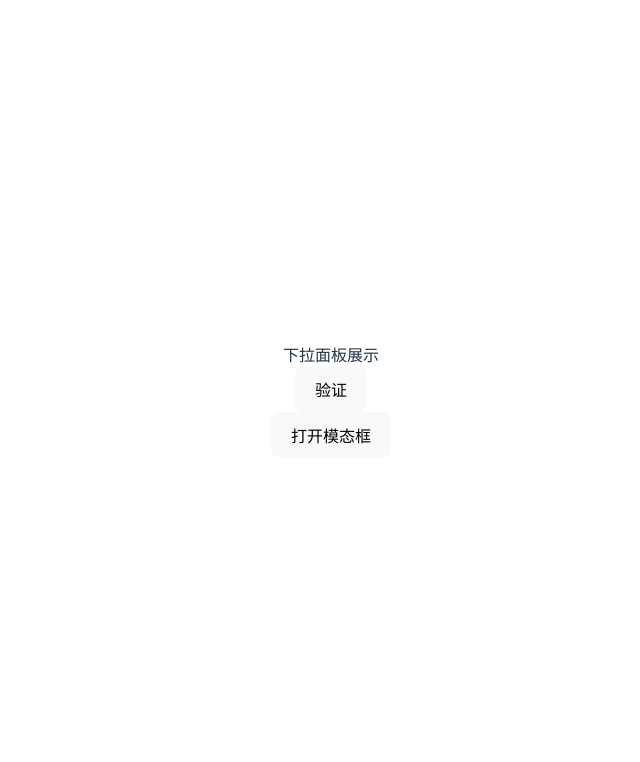
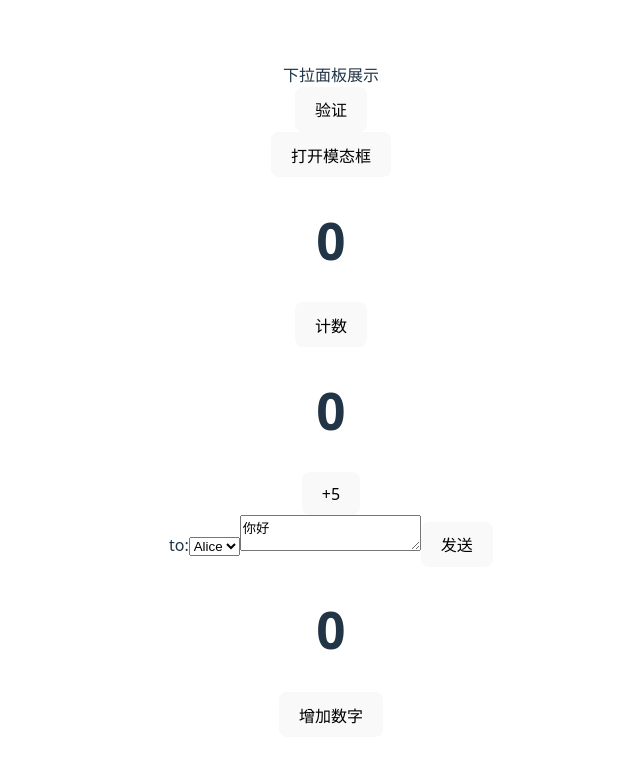
Before and after one commit to slow123top/react-vite, a React (Vite) app: page / in a window 1280 px wide. Shown: the top 762 px of the page, without its empty margins (309-949 px from the left). Built offline with nearby package versions, Linux system fonts and the light colour scheme; the HTML template or start-up script is replaced by a standard one.

Commit message:
实践state以及属性透传

```diff
--- a/src/App.tsx
+++ b/src/App.tsx
@@ -1,7 +1,11 @@
-import { useState,useRef } from 'react'
+import { useState, useRef, ComponentLifecycle } from 'react'
 import { OriginTable } from './components/origins/table'
 import Dialog from './components/origins/dialog/Dialog'
 import Dropdown from './components/dropdown/Dropdown'
+import StateDemo from './demo/StateDemo';
+import StateDemoTime from './demo/StateDemoTime';
+import StateDemoForm from './demo/StateDemoAlice';
+import StateDemoUpdateFunction from './demo/StateDemoUpdateFunction';
 import './App.css'
 
 function App() {
@@ -9,12 +13,12 @@ function App() {
   const [open, setOpen] = useState<boolean>(false);
   const data = [
     {
-      title:'选项1',
-      clickEvent:()=>{console.log(111);}
+      title: '选项1',
+      clickEvent: () => { console.log(111); }
     },
     {
-      title:'选项2',
-      clickEvent:()=>{console.log(222);}
+      title: '选项2',
+      clickEvent: () => { console.log(222); }
     }
   ];
   return (
@@ -26,22 +30,29 @@ function App() {
 
         <Dialog
           open={open}
-        close={function(){setOpen(e=>!e)}}
+          close={function () { setOpen(e => !e) }}
         // afterClose={function(){console.log('AAA')}}
         >
           aaaaaaa
         </Dialog>
       </div>
-      <button onClick={function(e){
+      <button onClick={function (e) {
         e.stopPropagation();
-        setOpen(o=>!o)
+        setOpen(o => !o)
       }}>验证</button>
       {/* <OriginDialog afterClose={function(){console.log('aaa')}}><span>AAAA</span></OriginDialog> */}
-      <div><button onClick={function(){
-        Dialog.show({title:'AAAA',
-        afterClose:function(){console.log('AAA')}}) }}>
+      <div><button onClick={function () {
+        Dialog.show({
+          title: 'AAAA',
+          afterClose: function () { console.log('AAA') }
+        })
+      }}>
         打开模态框</button>
       </div>
+      <StateDemo />
+      <StateDemoTime />
+      <StateDemoForm></StateDemoForm>
+      <StateDemoUpdateFunction />
     </>
   )
 }
--- a/src/components/dropdown/Dropdown.tsx
+++ b/src/components/dropdown/Dropdown.tsx
@@ -3,12 +3,14 @@ import { createRoot } from "react-dom/client";
 import './Dropdown.css';
 
 export default function Dropdown({ title, data }) {
-    const [show , setShow] = useState(false);
-    const [isPending,startTransition] = useTransition();
+    const [show, setShow] = useState(false);
+    const [isPending, startTransition] = useTransition();
 
     return (
-        <div onClick={function () { startTransition(()=>{
-            setShow(state=>!state)})
+        <div onClick={function () {
+            startTransition(() => {
+                setShow(state => !state)
+            })
         }}>
             <div>{title}</div>
             <DropdownItemList data={data} show={show}></DropdownItemList>
@@ -36,17 +38,19 @@ function DropdownItem({ title, clickEvent }) {
 }
 
 
-function DropdownItemList({data, show}) {
+function DropdownItemList(listData: { data: any[], show: boolean }) {
     const menuRef = useRef(null);
 
-    useEffect(()=>{
-        if(menuRef.current){
+    useEffect(() => {
+        if (menuRef.current) {
             document.body.appendChild(menuRef.current);
         }
     })
-    const dropdownItems = data.map((item: { title: string; clickEvent: () => void; }) => <DropdownItem key={item.title} title={item.title} clickEvent={item.clickEvent}></DropdownItem>);
+    const dropdownItems = listData.data.map((item: { title: string; clickEvent: () => void; }) =>
+        <DropdownItem key={item.title} title={item.title} clickEvent={item.clickEvent}></DropdownItem>);
     return (
-        <div ref={menuRef} className={show ? 'show' : 'hide'}>
+        <div ref={menuRef} className={listData.show ? 'show' : 'hide'}
+        style={{transition:'2s'}}>
             {dropdownItems}
         </div>
     )
--- /dev/null
+++ b/src/demo/StateDemo.tsx
@@ -0,0 +1,18 @@
+import { useState } from 'react';
+function Counter() {
+    const [number, setNumber] = useState(0);
+    return (
+        <>
+            <h1>{number}</h1>
+            <button onClick={() => {
+                setNumber(number + 1);
+                setNumber(number + 1);
+                setNumber(number + 1);
+            }}>
+                计数
+            </button>
+        </>
+    )
+}
+
+export default Counter;
--- /dev/null
+++ b/src/demo/StateDemoAlice.tsx
@@ -0,0 +1,27 @@
+import { FormEventHandler, useState } from "react";
+
+export default function Form() {
+    const [to, setTo] = useState('Alice');
+    const [message, setMessage] = useState('你好');
+
+    function handleSubmit(e: any) {
+        e.preventDefault();
+        setTimeout(() => {
+            alert(`你向 ${to} 说了${message}`);
+        }, 5000);
+    }
+    return <form onSubmit={handleSubmit}>
+        <label>
+            to:{''}
+            <select value={to} onChange={e => setTo(e.target.value)}>
+                <option value="Alice">Alice</option>
+                <option value="Bob">Bob</option>
+            </select>
+        </label>
+        <textarea placeholder="Message" value={message} onChange={e => setMessage(e.target.value)}>
+        </textarea>
+        <button type="submit">
+            发送
+        </button>
+    </form>
+}
--- /dev/null
+++ b/src/demo/StateDemoTime.tsx
@@ -0,0 +1,13 @@
+import {useState} from 'react';
+export default function Counter(){
+    const [number,setNumber] = useState(0);
+    return  <>
+    <h1>{number}</h1>
+    <button onClick={() => {
+      setNumber(number + 5);
+      setTimeout(()=>{
+        alert(number);
+      });
+    }}>+5</button>
+  </>
+}
--- /dev/null
+++ b/src/demo/StateDemoUpdateFunction.tsx
@@ -0,0 +1,12 @@
+import {useState} from 'react';
+export default function Counter(){
+    const [number,setNumber] = useState(0);
+
+    return <>
+        <h1>{number}</h1>
+        <button onClick={()=>{
+            setNumber(number+5);
+            setNumber(n=>n+1);
+        }}>增加数字</button>
+    </>
+}
```
Also changed, not shown: src/components/origins/dropdown/Select.props.ts (added, +16 -0 lines), src/components/origins/dropdown/Select.tsx (added, +11 -0 lines), src/demo/StateDemoContext.tsx (added, +16 -0 lines), src/demo/StateDemoReducer.tsx (added, +63 -0 lines), src/components/origins/dropdown/Option.ts (added), src/demo/StateDemoArray.tsx (added). Lines whose indentation alone changed are shown as unchanged.
